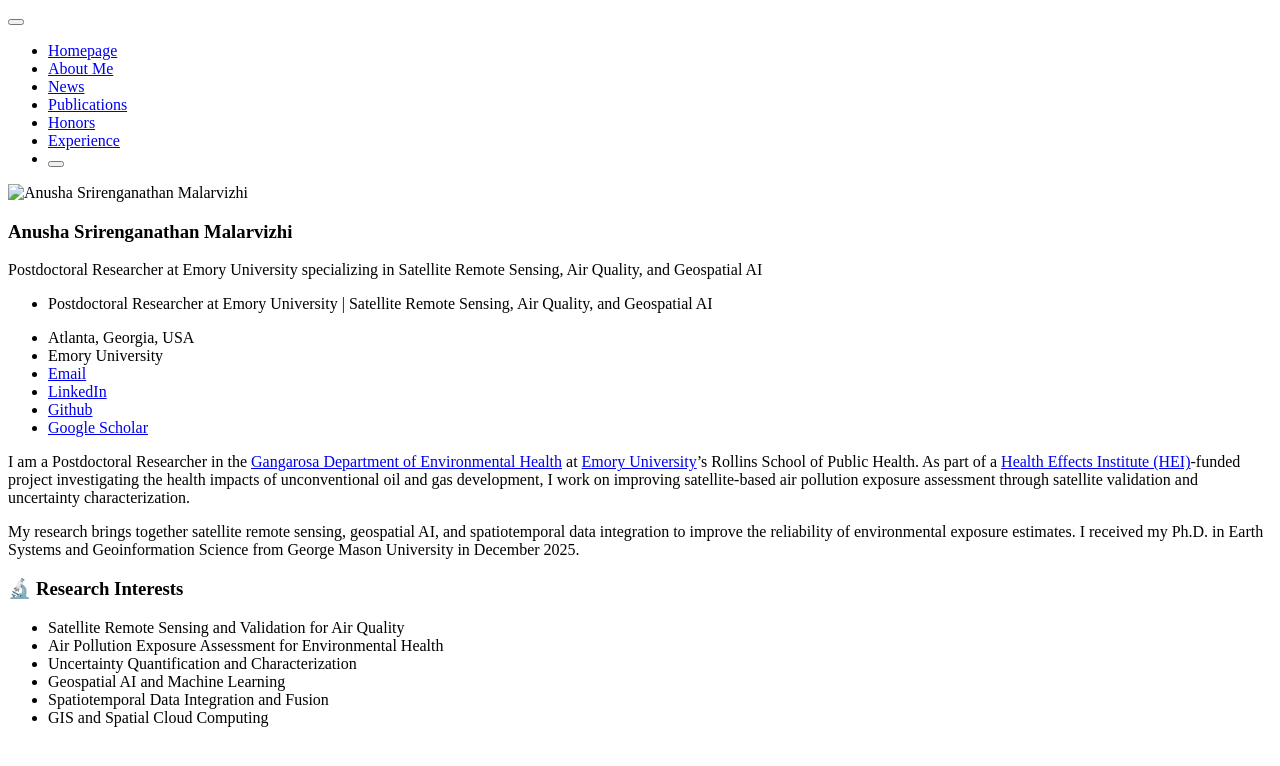
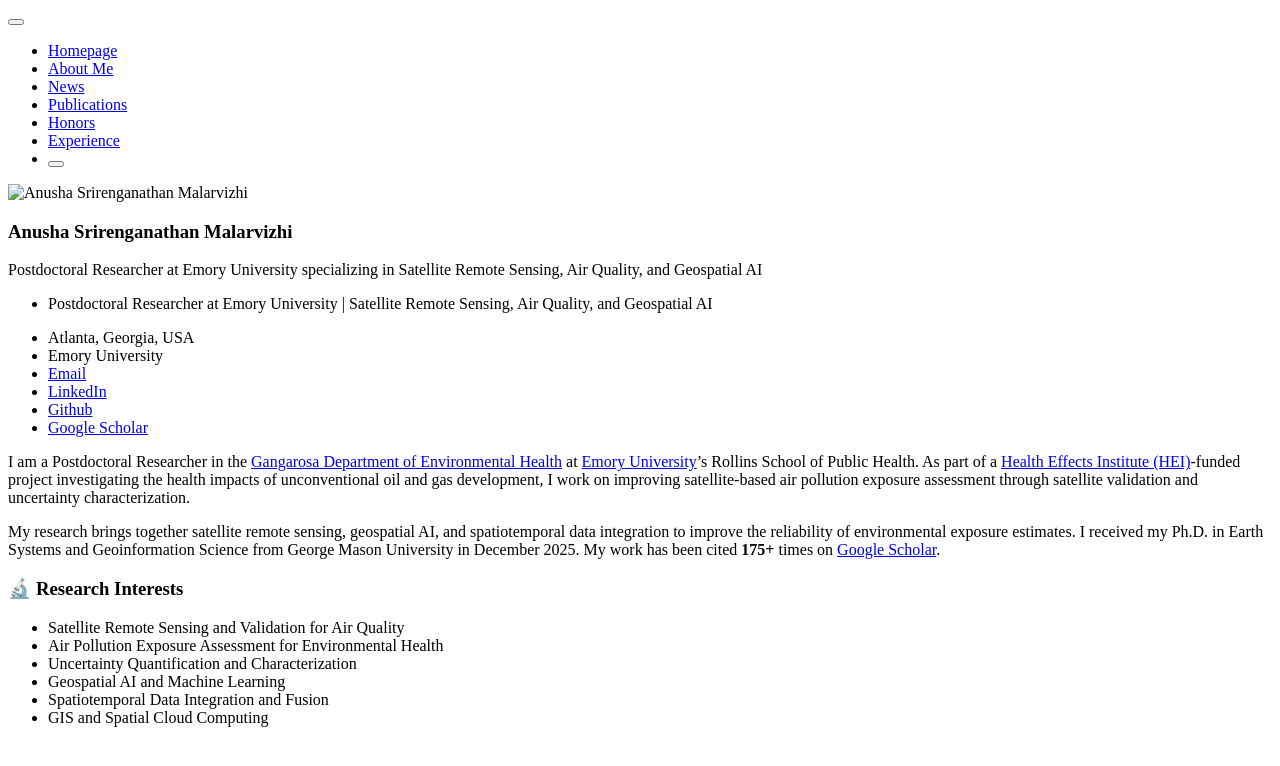
Before and after one commit to SivanuHappy/sivanuhappy.github.io, a Jekyll site: the page built from _pages/includes/intro.md, in a window 1280 px wide. Shown: the top 766 px of the page. Built offline with Jekyll 4.4.1, drawn with Linux system fonts in a browser that asks for light colours; our own code applies the rules of GitHub Pages for plain Markdown files.

Commit message:
Show live total citation count in intro
The count is filled from the daily Google Scholar data, with 175 as the
fallback if the data can't be loaded.

Co-Authored-By: Claude Opus 5.5 <noreply@anthropic.com>

```diff
--- a/_includes/fetch_google_scholar_stats.html
+++ b/_includes/fetch_google_scholar_stats.html
@@ -6,8 +6,8 @@
         var gsDataBaseUrl = 'https://raw.githubusercontent.com/{{ site.repository }}/'
         {% endif %}
         $.getJSON(gsDataBaseUrl + "google-scholar-stats/gs_data.json", function (data) {
-            // var totalCitation = data['citedby']
-            // document.getElementById('total_cit').innerHTML = totalCitation;
+            var totalCitEle = document.getElementById('total_cit')
+            if (totalCitEle && data['citedby']) totalCitEle.textContent = data['citedby'];
             var citationEles = document.getElementsByClassName('show_paper_citations')
             Array.prototype.forEach.call(citationEles, element => {
                 var paper = data['publications'][element.getAttribute('data')]
--- a/_pages/includes/intro.md
+++ b/_pages/includes/intro.md
@@ -2,7 +2,7 @@
 
 I am a Postdoctoral Researcher in the [Gangarosa Department of Environmental Health](https://sph.emory.edu/departments/eh/) at [Emory University](https://www.emory.edu/)'s Rollins School of Public Health. As part of a [Health Effects Institute (HEI)](https://www.healtheffects.org/)-funded project investigating the health impacts of unconventional oil and gas development, I work on improving satellite-based air pollution exposure assessment through satellite validation and uncertainty characterization.
 
-My research brings together satellite remote sensing, geospatial AI, and spatiotemporal data integration to improve the reliability of environmental exposure estimates. I received my Ph.D. in Earth Systems and Geoinformation Science from George Mason University in December 2025.
+My research brings together satellite remote sensing, geospatial AI, and spatiotemporal data integration to improve the reliability of environmental exposure estimates. I received my Ph.D. in Earth Systems and Geoinformation Science from George Mason University in December 2025. My work has been cited <strong><span id='total_cit'>175</span>+</strong> times on [Google Scholar](https://scholar.google.com/citations?user=vDCNltwAAAAJ).
 
 # 🔬 Research Interests
 
```
